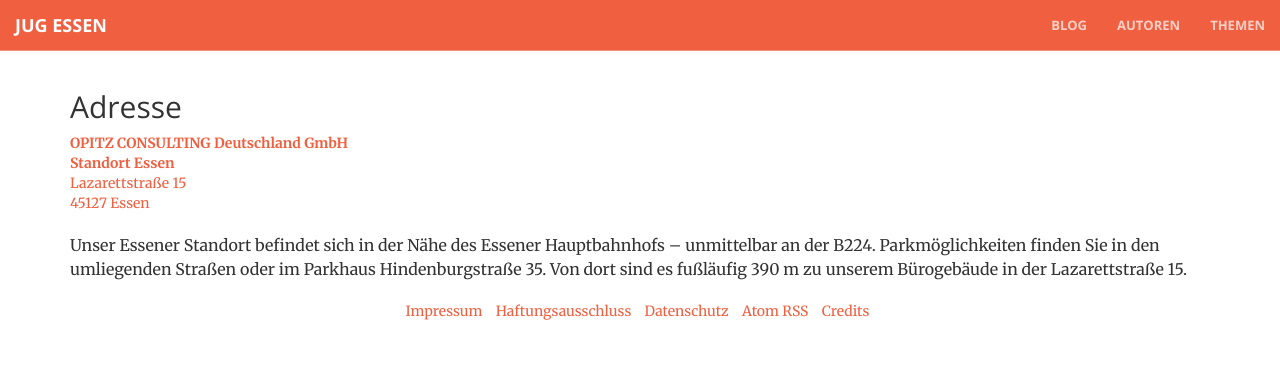
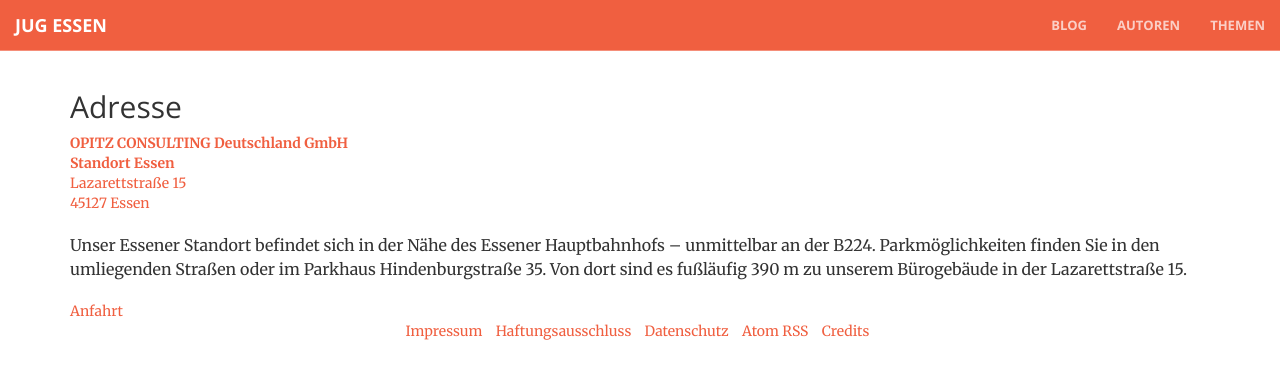
Before and after one commit to jug-essen/jug-essen.github.io, a Jekyll site: the page built from _locations/opitzconsulting.md, in a window 1280 px wide. Shown: the top 379 px of the page. Built offline with Jekyll 4.4.1, drawn with Linux system fonts in a browser that asks for light colours; comment, search, counter and statistics services are not loaded.

Commit message:
id field has changed
- id is now the id of the element in the collection /location/name
- introduced additional key property

```diff
--- a/_layouts/event.html
+++ b/_layouts/event.html
@@ -23,7 +23,7 @@
   <div class="row">
     <div class="col-md-12">
       <h2>Adresse</h2>
-      {% assign loc = site.locations | where:"id",page.location | first %}
+      {% assign loc = site.locations | where:"key",page.location | first %}
       {% if loc %}
         <address itemscope itemtype="http://schema.org/PostalAddress">
           <a href="{{loc.url }}"><strong>{{loc.name}}</strong></a><br/>
--- a/_layouts/location.html
+++ b/_layouts/location.html
@@ -15,6 +15,13 @@
         </address>
       </a>
       {{ content }}
+      {% if page.maps_url %}
+      <div class="row">
+        <div class="col-md-12">
+            <a href="{{page.maps_url}}">Anfahrt</a>
+        </div>
+      </div>
+      {% endif %}
     </div>
   </div>
 </div>
--- a/_locations/opitzconsulting.md
+++ b/_locations/opitzconsulting.md
@@ -1,6 +1,6 @@
 ---
 layout: location
-id: opitzconsulting
+key: opitzconsulting
 name: >
   OPITZ CONSULTING Deutschland GmbH<br/>
   Standort Essen
```
Also changed, not shown: _locations/glaspavillon.md (+1 -1 lines).
